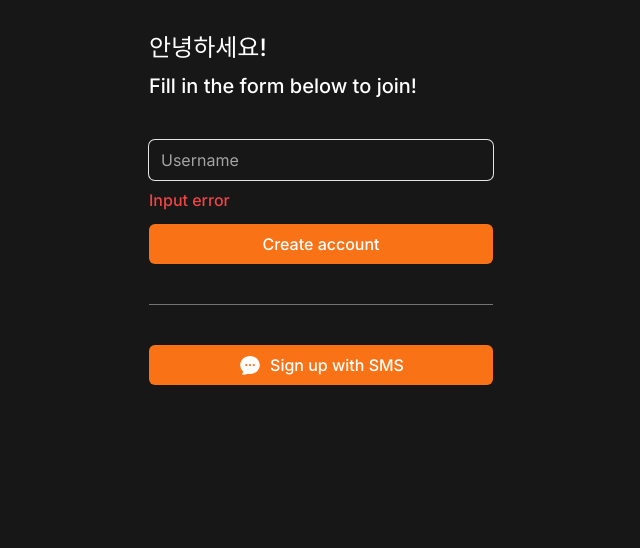
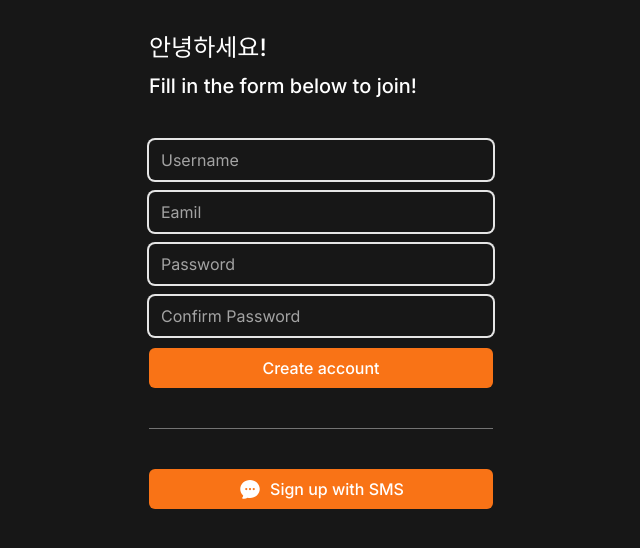
Before and after one commit to cornchiplick/carrot-market-reloaded, a Next.js app: page /create-account in a window 1280 px wide. Shown: the top 548 px of the page, without its empty margins (319-959 px from the left). Built offline with nearby package versions, Linux system fonts and the light colour scheme.

Commit message:
Refact: input 과 button 을 컴포넌트화 함 - FormInput - FormButton

```diff
--- /dev/null
+++ b/app/components/form-btn.tsx
@@ -0,0 +1,14 @@
+interface FormButtonProps {
+  loading: boolean;
+  text: string;
+}
+
+export default function FormButton({loading, text}: FormButtonProps) {
+  return (
+    <button
+      disabled={loading}
+      className="primary-btn h-10 disabled:cursor-not-allowed disabled:bg-neutral-400 disabled:text-neutral-300">
+      {loading ? "로딩 중" : text}
+    </button>
+  );
+}
--- /dev/null
+++ b/app/components/form-input.tsx
@@ -0,0 +1,24 @@
+interface FomInputProps {
+  type: string;
+  placeholder: string;
+  required: boolean;
+  errors: string[];
+}
+
+export default function FormInput({type, placeholder, required, errors}: FomInputProps) {
+  return (
+    <div className="flex flex-col gap-2">
+      <input
+        className="h-10 w-full rounded-md border-none bg-transparent ring-2 ring-neutral-200 transition placeholder:text-neutral-400 focus:outline-none focus:ring-4 focus:ring-orange-500"
+        type={type}
+        placeholder={placeholder}
+        required={required}
+      />
+      {errors.map((error, index) => (
+        <span key={index} className="font-medium text-red-500">
+          {error}
+        </span>
+      ))}
+    </div>
+  );
+}
--- a/app/create-account/page.tsx
+++ b/app/create-account/page.tsx
@@ -1,5 +1,7 @@
 import {ChatBubbleOvalLeftEllipsisIcon} from "@heroicons/react/24/solid";
 import Link from "next/link";
+import FormButton from "../components/form-btn";
+import FormInput from "../components/form-input";
 
 export default function CreateAccount() {
   return (
@@ -9,16 +11,11 @@
         <h2 className="text-xl">Fill in the form below to join!</h2>
       </div>
       <form className="flex flex-col gap-3">
-        <div className="flex flex-col gap-2">
-          <input
-            className="h-10 w-full rounded-md border-none bg-transparent ring-1 ring-neutral-200 placeholder:text-neutral-400 focus:outline-none focus:ring-2 focus:ring-orange-500"
-            type="text"
-            placeholder="Username"
-            required
-          />
-          <span className="font-medium text-red-500">Input error</span>
-        </div>
-        <button className="primary-btn h-10">Create account</button>
+        <FormInput type="text" placeholder="Username" required errors={[]} />
+        <FormInput type="email" placeholder="Eamil" required errors={[]} />
+        <FormInput type="password" placeholder="Password" required errors={[]} />
+        <FormInput type="password" placeholder="Confirm Password" required errors={[]} />
+        <FormButton loading={false} text="Create account" />
       </form>
       <div className="h-px w-full bg-neutral-500" />
       <div>
```
